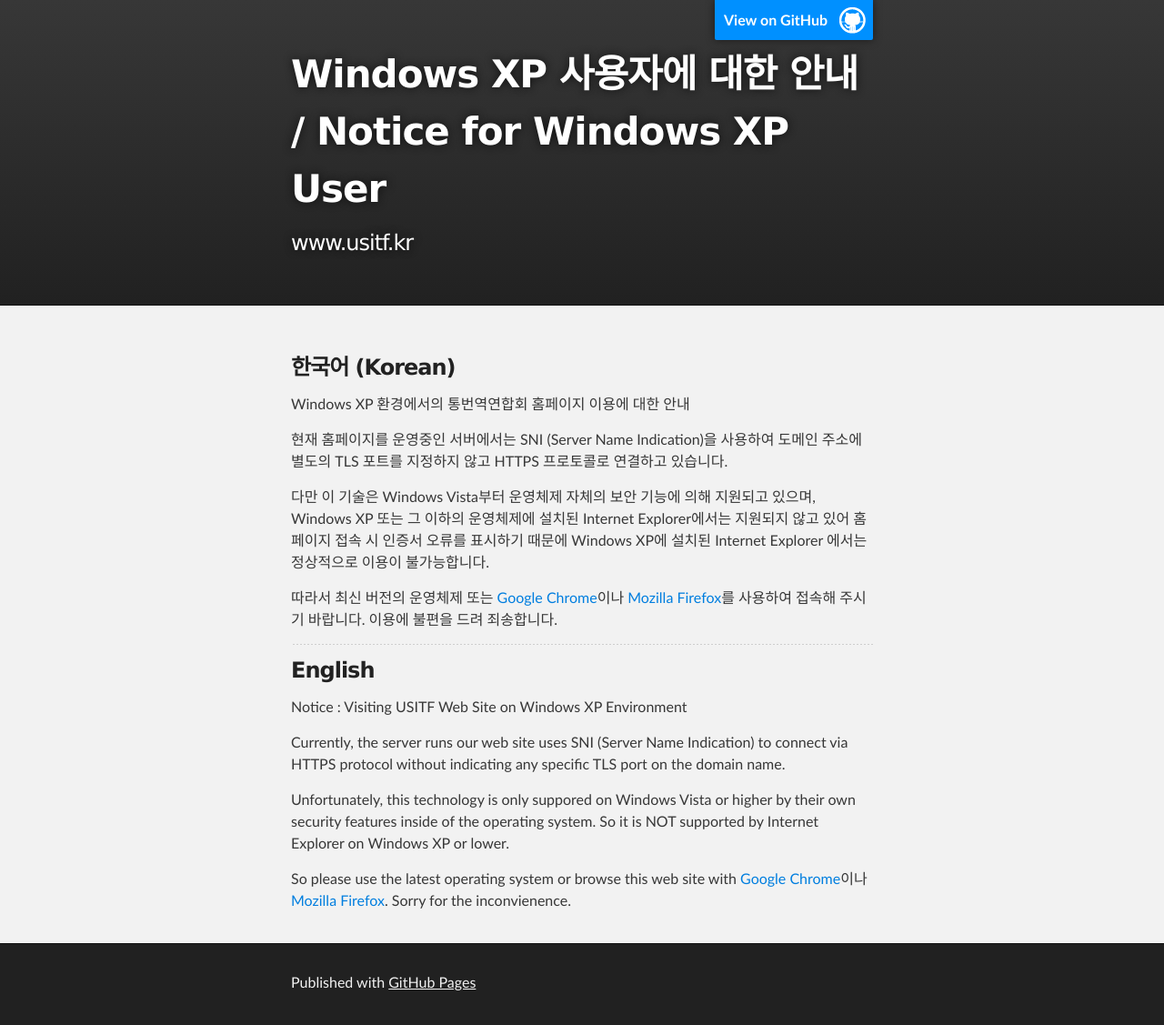
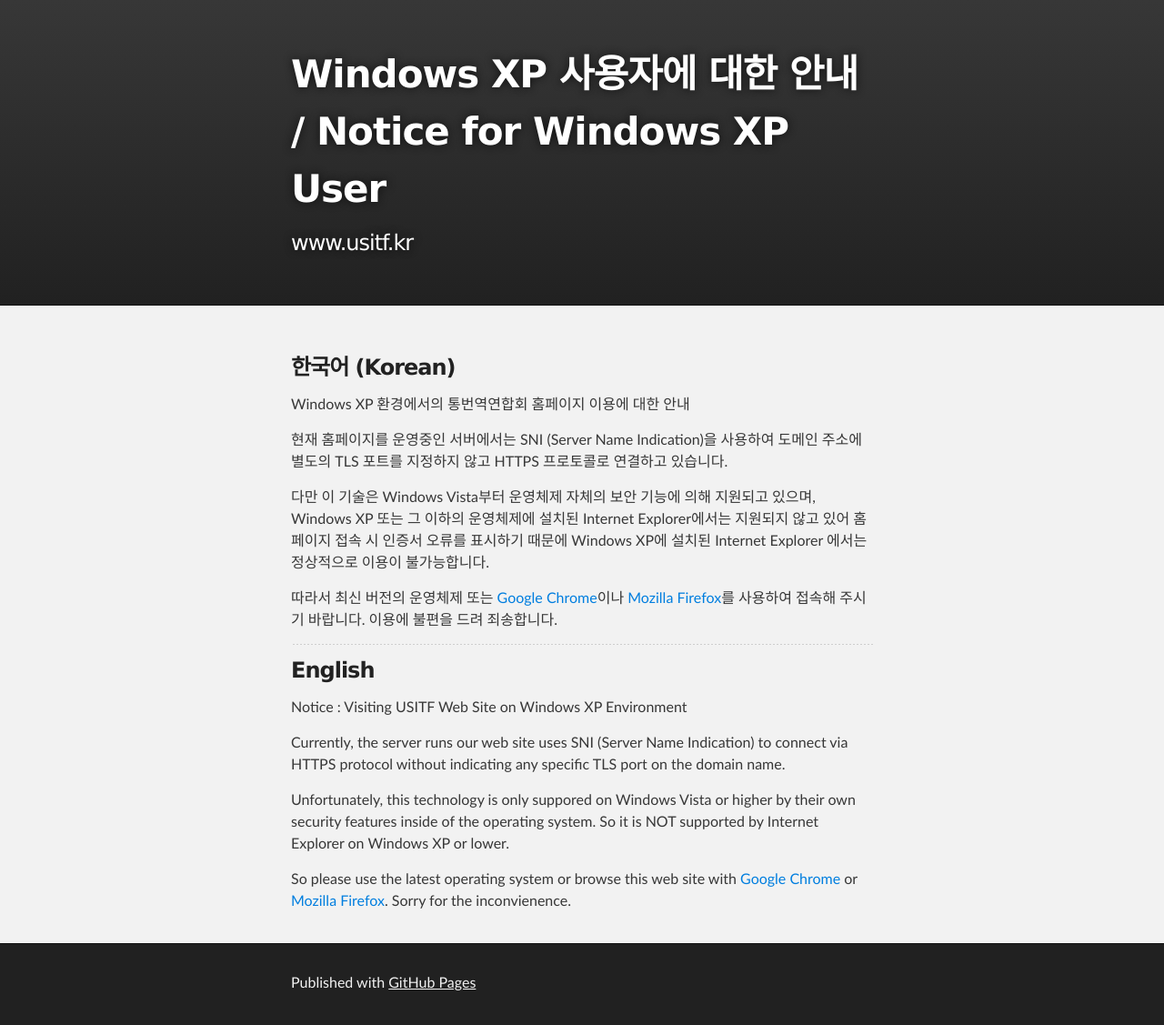
Before and after one commit to hufsusitf/hufsusitf.github.io, a plain HTML site: page index.html in a window 1280 px wide. Shown: the whole page at 91% size. Drawn offline with Linux system fonts and the light colour scheme.

Commit message:
Update index.html
Typo fix and additional clean up

```diff
--- a/index.html
+++ b/index.html
@@ -3,7 +3,7 @@
 
   <head>
     <meta charset='utf-8'>
-    <meta http-equiv="X-UA-Compatible" content="chrome=1">
+    <meta http-equiv="X-UA-Compatible" content="chrome=1, IE=Edge">
     <meta name="description" content="Windows XP 사용자에 대한 안내 / Notice for Windows XP User : www.usitf.kr">
 
     <link rel="stylesheet" type="text/css" media="screen" href="stylesheets/stylesheet.css">
@@ -16,8 +16,6 @@
     <!-- HEADER -->
     <div id="header_wrap" class="outer">
         <header class="inner">
-          <a id="forkme_banner" href="https://github.com/hufsusitf">View on GitHub</a>
-
           <h1 id="project_title">Windows XP 사용자에 대한 안내 / Notice for Windows XP User</h1>
           <h2 id="project_tagline">www.usitf.kr</h2>
 
@@ -57,7 +55,7 @@ connect via HTTPS protocol without indicating any specific TLS port on the domai
 security features inside of the operating system. So it is NOT supported by Internet Explorer
 on Windows XP or lower.</p>
 
-<p>So please use the latest operating system or browse this web site with <a href="http://www.google.com/chrome">Google Chrome</a>이나 <a href="http://www.firefox.com">Mozilla Firefox</a>.
+<p>So please use the latest operating system or browse this web site with <a href="http://www.google.com/chrome">Google Chrome</a> or <a href="http://www.firefox.com">Mozilla Firefox</a>.
 Sorry for the inconvienence.</p>
       </section>
     </div>
```
